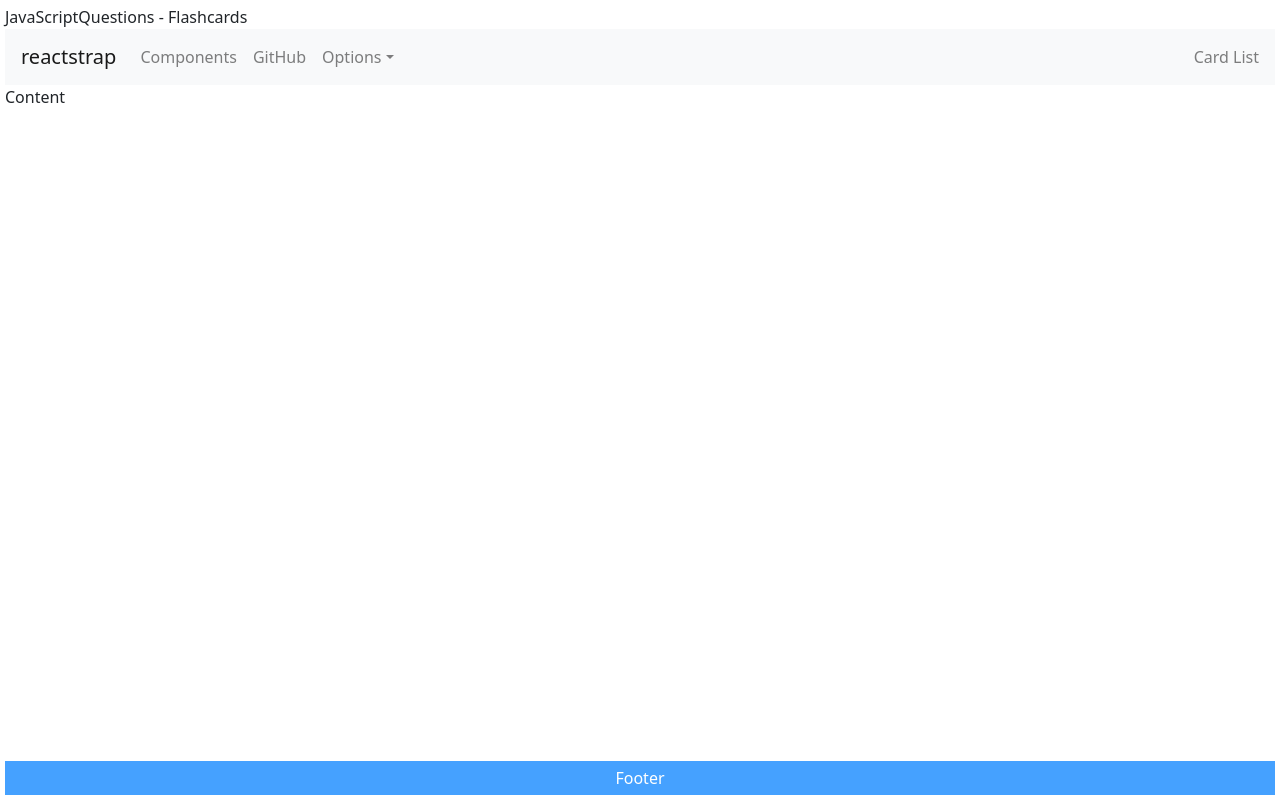
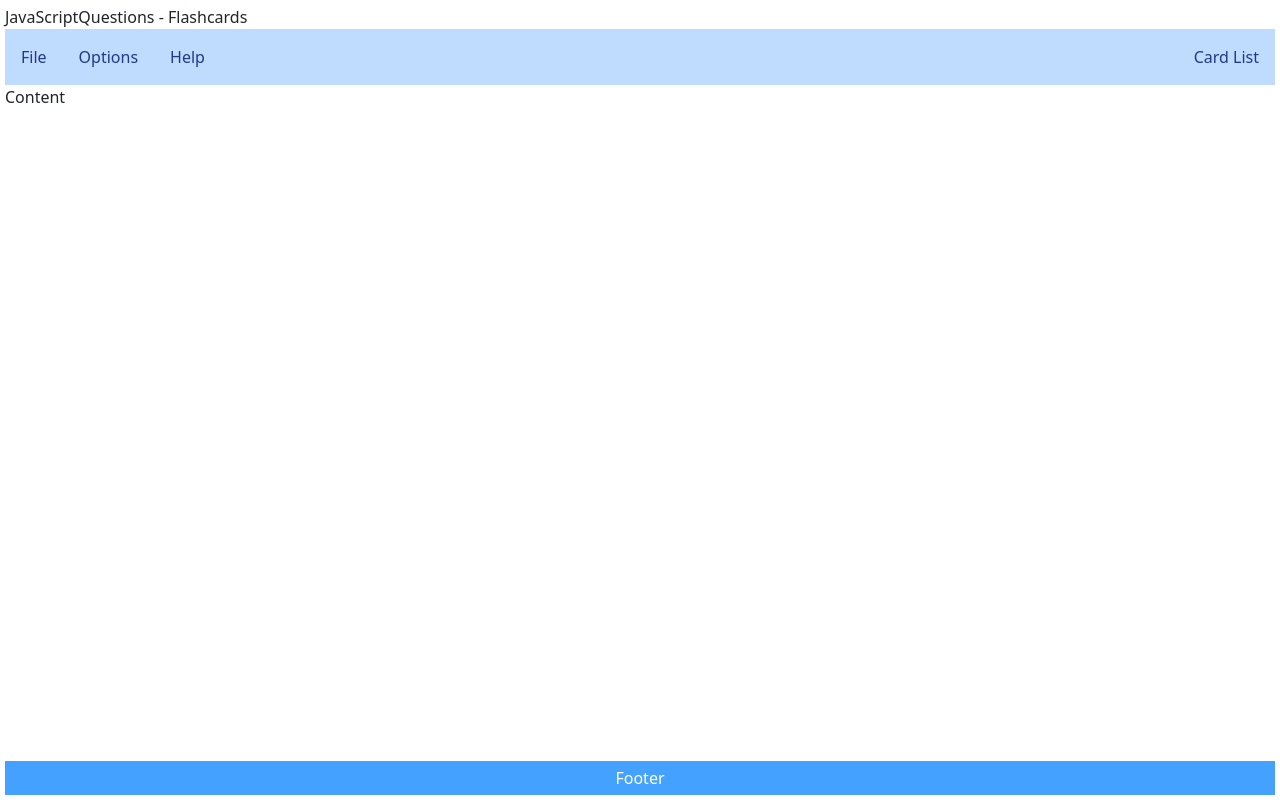
Before and after one commit to ExcitedDeveloper/flashcards, a React (Create React App) app: page / in a window 1280 px wide. Built offline with nearby package versions, Linux system fonts and the light colour scheme.

Commit message:
Navbar changes

```diff
--- a/src/components/Menu/Menu.tsx
+++ b/src/components/Menu/Menu.tsx
@@ -1,57 +1,55 @@
-import React, { useState, useContext } from 'react'
-import {
-  Collapse,
-  Navbar,
-  NavbarToggler,
-  NavbarBrand,
-  Nav,
-  NavItem,
-  NavLink,
-  UncontrolledDropdown,
-  DropdownToggle,
-  DropdownMenu,
-  DropdownItem,
-  NavbarText,
-} from 'reactstrap'
-import { GlobalContext } from 'contexts/Global'
+/* eslint-disable jsx-a11y/anchor-is-valid */
 
 const Menu = () => {
-  const [isOpen, setIsOpen] = useState(false)
-  const { dashboardState } = useContext(GlobalContext)
-
-  const toggle = () => setIsOpen(!isOpen)
+  const toggleMenu = () => {
+    const navToggle = document.getElementsByClassName('toggle')
+    for (let i = 0; i < navToggle.length; i += 1) {
+      navToggle?.item(i)?.classList.toggle('hidden')
+    }
+  }
 
   return (
-    <>
-      <Navbar color="light" light expand="md">
-        <NavbarBrand href="/">reactstrap</NavbarBrand>
-        <NavbarToggler onClick={toggle} />
-        <Collapse isOpen={isOpen} navbar>
-          <Nav className="mr-auto" navbar>
-            <NavItem>
-              <NavLink href="/components/">Components</NavLink>
-            </NavItem>
-            <NavItem>
-              <NavLink href="https://github.com/reactstrap/reactstrap">
-                GitHub
-              </NavLink>
-            </NavItem>
-            <UncontrolledDropdown nav inNavbar>
-              <DropdownToggle nav caret>
-                Options
-              </DropdownToggle>
-              <DropdownMenu right>
-                <DropdownItem>Option 1</DropdownItem>
-                <DropdownItem>Option 2</DropdownItem>
-                <DropdownItem divider />
-                <DropdownItem>Reset</DropdownItem>
-              </DropdownMenu>
-            </UncontrolledDropdown>
-          </Nav>
-          <NavbarText>{dashboardState?.mode}</NavbarText>
-        </Collapse>
-      </Navbar>
-    </>
+    <nav className="flex flex-wrap items-center justify-between bg-blue-200">
+      <div className="flex md:hidden">
+        <button id="hamburger" type="button" onClick={toggleMenu}>
+          <img
+            className="toggle block"
+            src="https://img.icons8.com/fluent-systems-regular/2x/menu-squared-2.png"
+            width="40"
+            height="40"
+            alt="toggle show"
+          />
+          <img
+            className="toggle hidden"
+            src="https://img.icons8.com/fluent-systems-regular/2x/close-window.png"
+            width="40"
+            height="40"
+            alt="toggle hide"
+          />
+        </button>
+      </div>
+      <div className="toggle hidden md:flex w-full md:w-auto text-right text-bold md:mt-0 border-t-2 border-blue-900 md:border-none">
+        <a
+          href="#"
+          className="block md:inline-block text-blue-900 hover:text-blue-500 px-3 py-3 border-b-2 border-blue-900 md:border-none"
+        >
+          File
+        </a>
+        <a
+          href="#"
+          className="block md:inline-block text-blue-900 hover:text-blue-500 px-3 py-3 border-b-2 border-blue-900 md:border-none"
+        >
+          Options
+        </a>
+        <a
+          href="#"
+          className="block md:inline-block text-blue-900 hover:text-blue-500 px-3 py-3 border-b-2 border-blue-900 md:border-none"
+        >
+          Help
+        </a>
+      </div>
+      <p className="text-blue-900 pr-3">Card List</p>
+    </nav>
   )
 }
 
```
Also changed, not shown: 1 other file (tests, documents, lock files or other folders).
